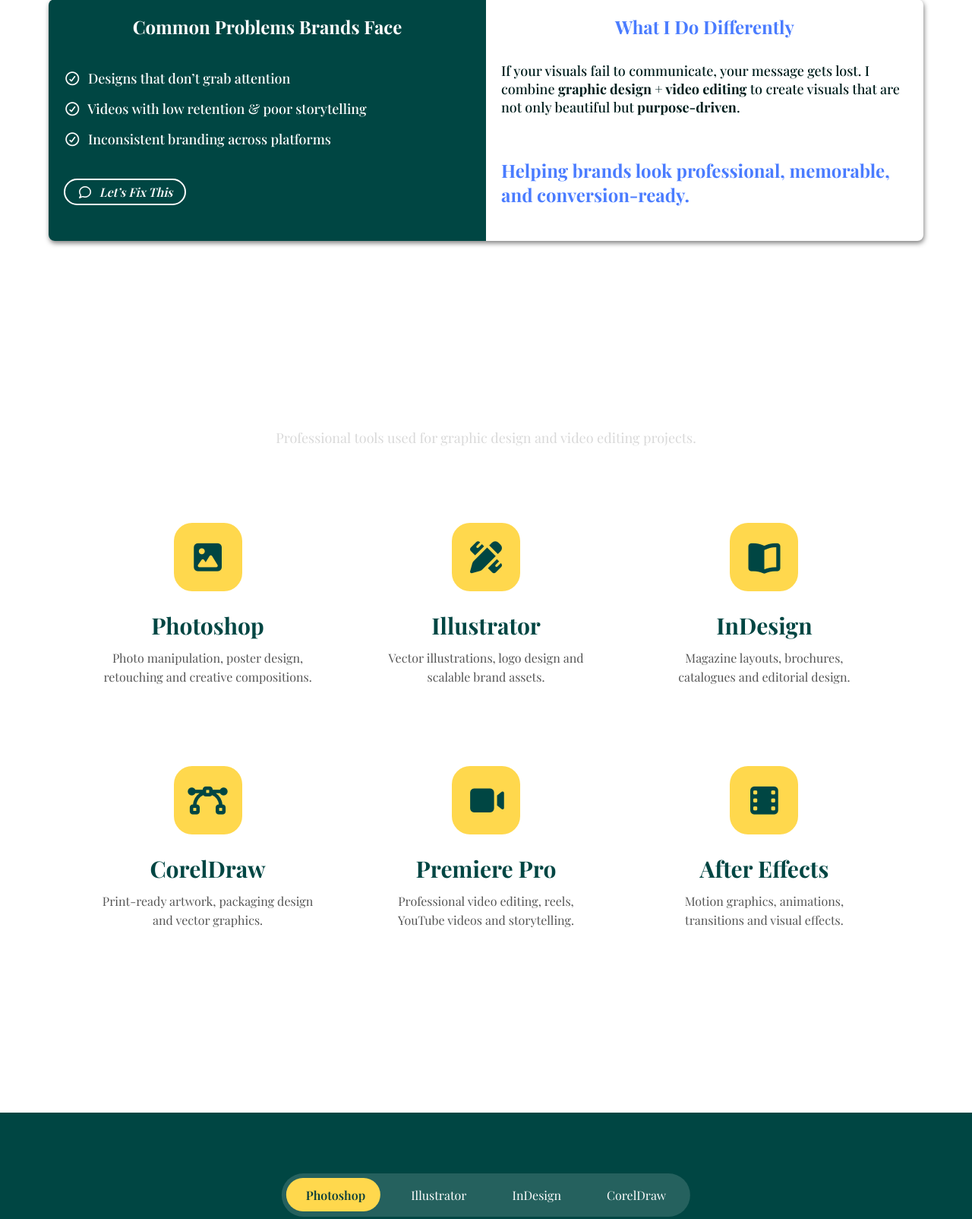
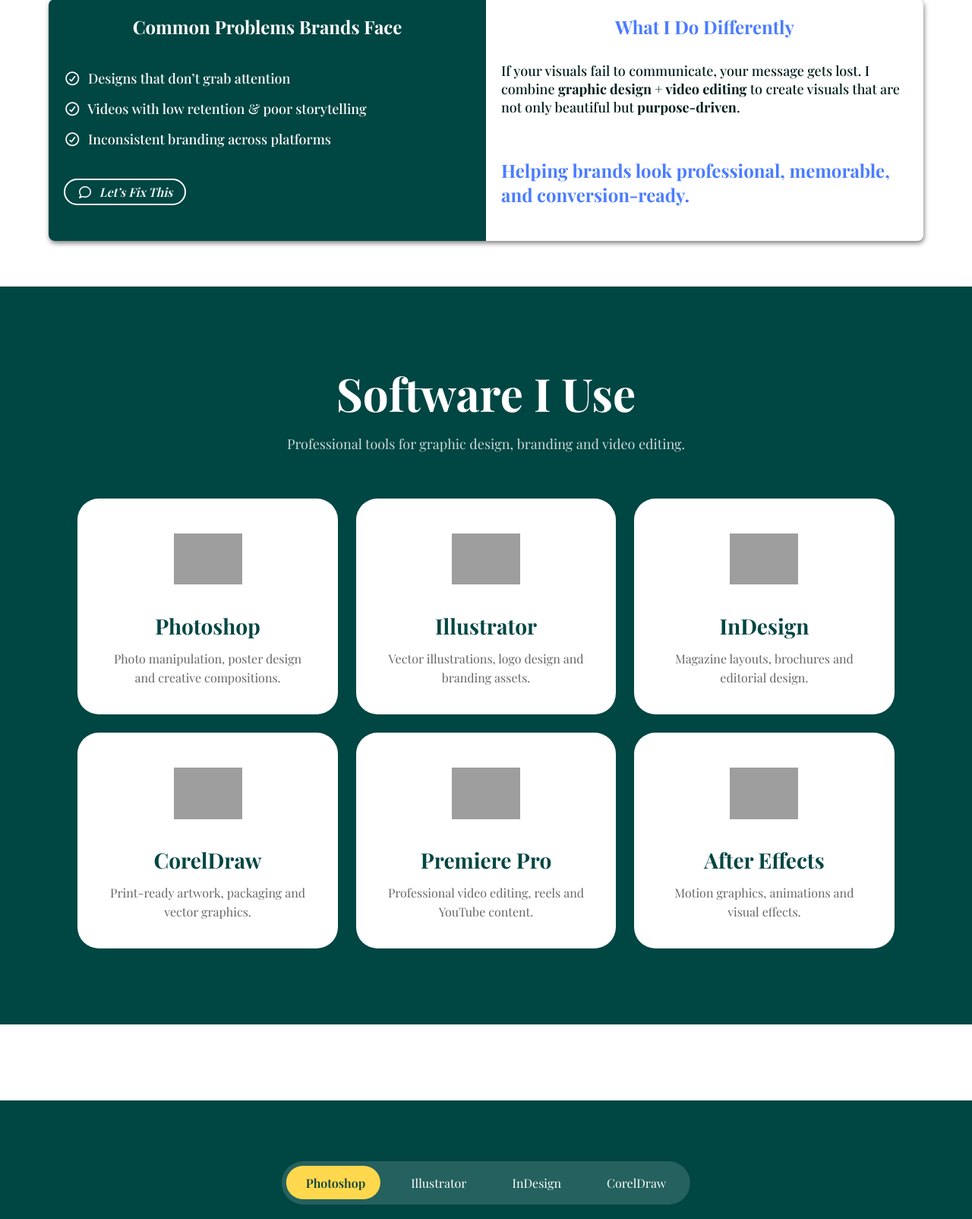
Before and after one commit to nayab-ali/laraib-portfolio, a Flask app: page / in a window 1280 px wide. Shown: the part 1665-3269 px from the top of the page at 76% size. Run offline with Flask 3, Linux system fonts and the light colour scheme; parts of the project's set-up code (start-up, migrations or seed data) failed here and were passed over; some libraries are stand-ins or nearby versions; some web fonts are replaced; grey boxes are pictures that could not be loaded.

Commit message:
add software images

```diff
--- a/static/css/style.css
+++ b/static/css/style.css
@@ -565,21 +565,20 @@
 
 .software-section{
     padding:100px 8%;
-}
-
-.software-heading{
+    background-color: #004643;
+}
+
+.section-title{
     text-align:center;
+    color:#fff;
+    font-size:60px;
+    margin-bottom:15px;
+}
+
+.section-subtitle{
+    text-align:center;
+    color:rgba(255,255,255,.8);
     margin-bottom:60px;
-}
-
-.software-heading h2{
-    color:#fff;
-    font-size:56px;
-    margin-bottom:12px;
-}
-
-.software-heading p{
-    color:#d9d9d9;
     font-size:18px;
 }
 
@@ -592,7 +591,7 @@
 .software-card{
     background:#ffffff;
     border-radius:28px;
-    padding:40px 30px;
+    padding:35px;
     text-align:center;
     transition:.35s ease;
 }
@@ -601,28 +600,26 @@
     transform:translateY(-8px);
 }
 
-.software-icon{
+.software-image{
     width:90px;
     height:90px;
-    margin:auto;
-    border-radius:24px;
-    background:#ffd84d;
-    display:flex;
-    align-items:center;
-    justify-content:center;
-    font-size:42px;
-    color:#004643;
-    margin-bottom:25px;
+    margin:0 auto 24px;
+}
+
+.software-image img{
+    width:100%;
+    height:100%;
+    object-fit:contain;
 }
 
 .software-card h3{
     color:#004643;
-    margin-bottom:10px;
-    font-size:30px;
+    font-size:28px;
+    margin-bottom:12px;
 }
 
 .software-card p{
-    color:#555;
+    color:#666;
     line-height:1.6;
 }
 
@@ -1409,11 +1406,13 @@
     }
 
 
+    .software-section{
+        padding:70px 6%;
+    }
     .software-grid{
         grid-template-columns:1fr;
     }
-
-    .software-heading h2{
+    .section-title{
         font-size:42px;
     }
 
--- a/templates/index.html
+++ b/templates/index.html
@@ -141,59 +141,59 @@
 
     <section class="software-section">
 
-        <div class="software-heading">
-            <h2>Software I Use</h2>
-            <p>Professional tools used for graphic design and video editing projects.</p>
-        </div>
+        <h2 class="section-title">Software I Use</h2>
+        <p class="section-subtitle">
+            Professional tools for graphic design, branding and video editing.
+        </p>
 
         <div class="software-grid">
 
             <div class="software-card">
-                <div class="software-icon">
-                    <i class="fa-solid fa-image"></i>
+                <div class="software-image">
+                    <img src="https://upload.wikimedia.org/wikipedia/commons/a/af/Adobe_Photoshop_CC_icon.svg" alt="Photoshop">
                 </div>
                 <h3>Photoshop</h3>
-                <p>Photo manipulation, poster design, retouching and creative compositions.</p>
+                <p>Photo manipulation, poster design and creative compositions.</p>
             </div>
 
             <div class="software-card">
-                <div class="software-icon">
-                    <i class="fa-solid fa-pen-ruler"></i>
+                <div class="software-image">
+                    <img src="https://upload.wikimedia.org/wikipedia/commons/f/fb/Adobe_Illustrator_CC_icon.svg" alt="Illustrator">
                 </div>
                 <h3>Illustrator</h3>
-                <p>Vector illustrations, logo design and scalable brand assets.</p>
+                <p>Vector illustrations, logo design and branding assets.</p>
             </div>
 
             <div class="software-card">
-                <div class="software-icon">
-                    <i class="fa-solid fa-book-open"></i>
+                <div class="software-image">
+                    <img src="https://upload.wikimedia.org/wikipedia/commons/4/48/Adobe_InDesign_CC_icon.svg" alt="InDesign">
                 </div>
                 <h3>InDesign</h3>
-                <p>Magazine layouts, brochures, catalogues and editorial design.</p>
+                <p>Magazine layouts, brochures and editorial design.</p>
             </div>
 
             <div class="software-card">
-                <div class="software-icon">
-                    <i class="fa-solid fa-bezier-curve"></i>
+                <div class="software-image">
+                    <img src="https://upload.wikimedia.org/wikipedia/commons/7/76/CorelDRAW_2020_logo.svg" alt="CorelDraw">
                 </div>
                 <h3>CorelDraw</h3>
-                <p>Print-ready artwork, packaging design and vector graphics.</p>
+                <p>Print-ready artwork, packaging and vector graphics.</p>
             </div>
 
             <div class="software-card">
-                <div class="software-icon">
-                    <i class="fa-solid fa-video"></i>
+                <div class="software-image">
+                    <img src="https://upload.wikimedia.org/wikipedia/commons/4/40/Adobe_Premiere_Pro_CC_icon.svg" alt="Premiere Pro">
                 </div>
                 <h3>Premiere Pro</h3>
-                <p>Professional video editing, reels, YouTube videos and storytelling.</p>
+                <p>Professional video editing, reels and YouTube content.</p>
             </div>
 
             <div class="software-card">
-                <div class="software-icon">
-                    <i class="fa-solid fa-film"></i>
+                <div class="software-image">
+                    <img src="https://upload.wikimedia.org/wikipedia/commons/c/cb/Adobe_After_Effects_CC_icon.svg" alt="After Effects">
                 </div>
                 <h3>After Effects</h3>
-                <p>Motion graphics, animations, transitions and visual effects.</p>
+                <p>Motion graphics, animations and visual effects.</p>
             </div>
 
         </div>
```
